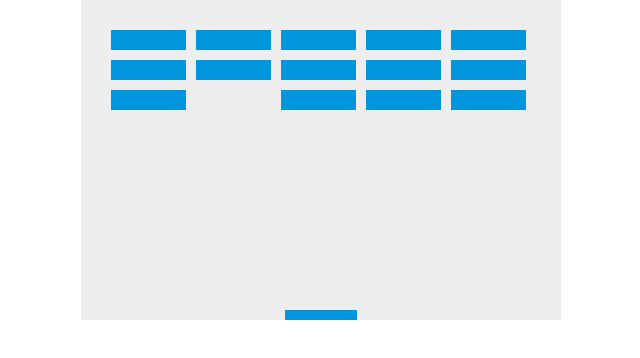
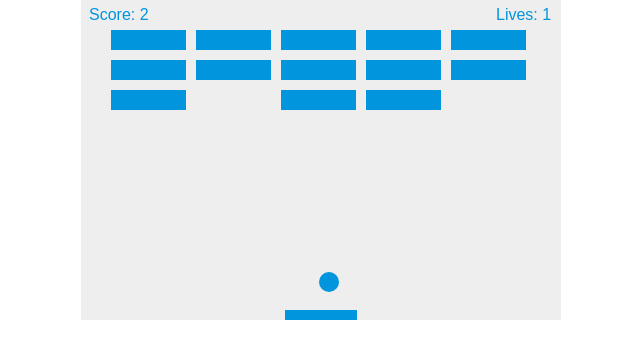
Before and after one commit to capAcade/breakout-game, a plain HTML site: page index.html in a window 1280 px wide. Shown: the whole page, without its empty margins (319-959 px from the left). Drawn offline with Linux system fonts and the light colour scheme.

Commit message:
Add lives

```diff
--- a/index.html
+++ b/index.html
@@ -22,6 +22,9 @@
 // canvas
 const canvas = document.getElementById('myCanvas');
 const ctx = canvas.getContext('2d');
+
+let score = 0;
+let lives = 3;
 
 // ball
 let startX = canvas.width / 2;
@@ -98,6 +101,18 @@ const getRandomColor = () => {
   return color;
 }
 
+drawScore = () => {
+  ctx.font = "16px Arial";
+  ctx.fillStyle = "#0095DD";
+  ctx.fillText("Score: " + score, 8, 20);
+}
+
+drawLives = () => {
+  ctx.font = "16px Arial";
+  ctx.fillStyle = "#0095DD";
+  ctx.fillText("Lives: "+lives, canvas.width-65, 20);
+}
+
 const keyDownHandler = (e) => {
   if(e.keyCode == 39) {
     rightPressed = true;
@@ -116,8 +131,16 @@ const keyUpHandler = (e) => {
   }
 }
 
+mouseMoveHandler = (e) => {
+  let relativeX = e.clientX - canvas.offsetLeft;
+  if(relativeX > 0 && relativeX < canvas.width) {
+    paddleX = relativeX - paddleWidth / 2;
+  }
+}
+
 document.addEventListener("keydown", keyDownHandler, false);
 document.addEventListener("keyup", keyUpHandler, false);
+document.addEventListener("mousemove", mouseMoveHandler, false);
 
 const collisionDetection = () => {
   for(let c = 0; c < brickColumnCount; c++) {
@@ -127,6 +150,11 @@ const collisionDetection = () => {
         if(startX > b.x && startX < b.x + brickWidth && startY > b.y && startY < b.y + brickHeight) {
           speedY = -speedY;
           b.status = 0;
+          score++;
+          if(score == brickRowCount * brickColumnCount) {
+            alert("YOU WIN, CONGRATULATIONS! Your Score: " + score);
+            document.location.reload();
+          }
         }
       }
     }
@@ -139,6 +167,8 @@ const draw = () => {
   drawPaddle();
   drawBricks();
   collisionDetection();
+  drawScore();
+  drawLives();
 
   // Reverse movement of the ball when hitting a border / paddle
   if (startX + speedX < ballRadius || startX + speedX > canvas.width - ballRadius) {
@@ -152,7 +182,17 @@ const draw = () => {
       speedY-=.1;
       speedX-=.1;
     } else {
-      document.location.reload();
+      lives--;
+      if(!lives) {
+        alert("GAME OVER --- Score: " + score);
+        document.location.reload();
+      } else {
+        startX = canvas.width/2;
+        startY = canvas.height-30;
+        speedX = 2;
+        speedY = -2;
+        paddleX = (canvas.width-paddleWidth) / 2;
+      }
     }
   };
 
@@ -166,9 +206,11 @@ const draw = () => {
   // Move the ball
   startX += speedX;
   startY += speedY;
+
+  requestAnimationFrame(draw);
 };
 
-setInterval(draw, 10);
+draw();
 </script>
 </body>
 </html>
```
